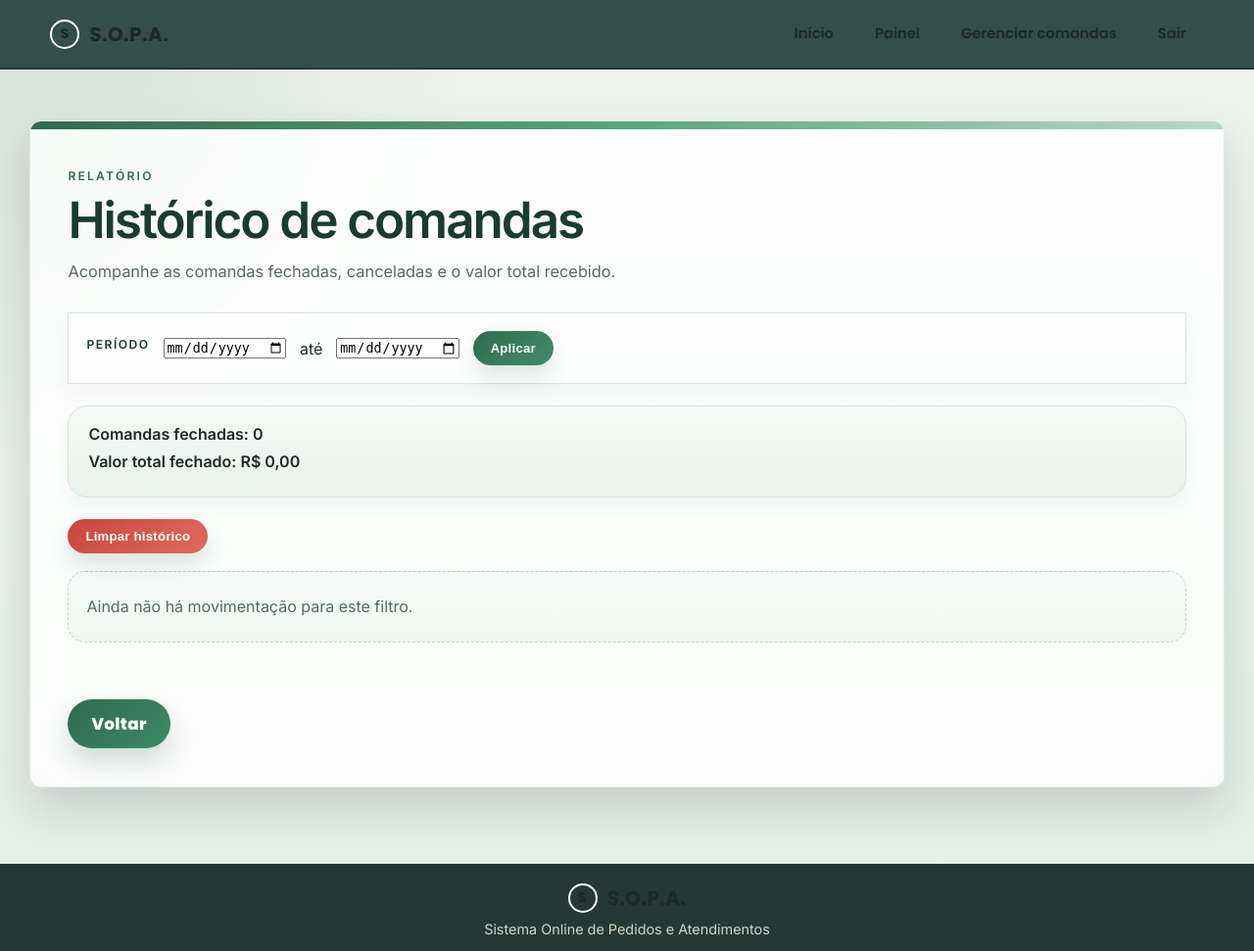
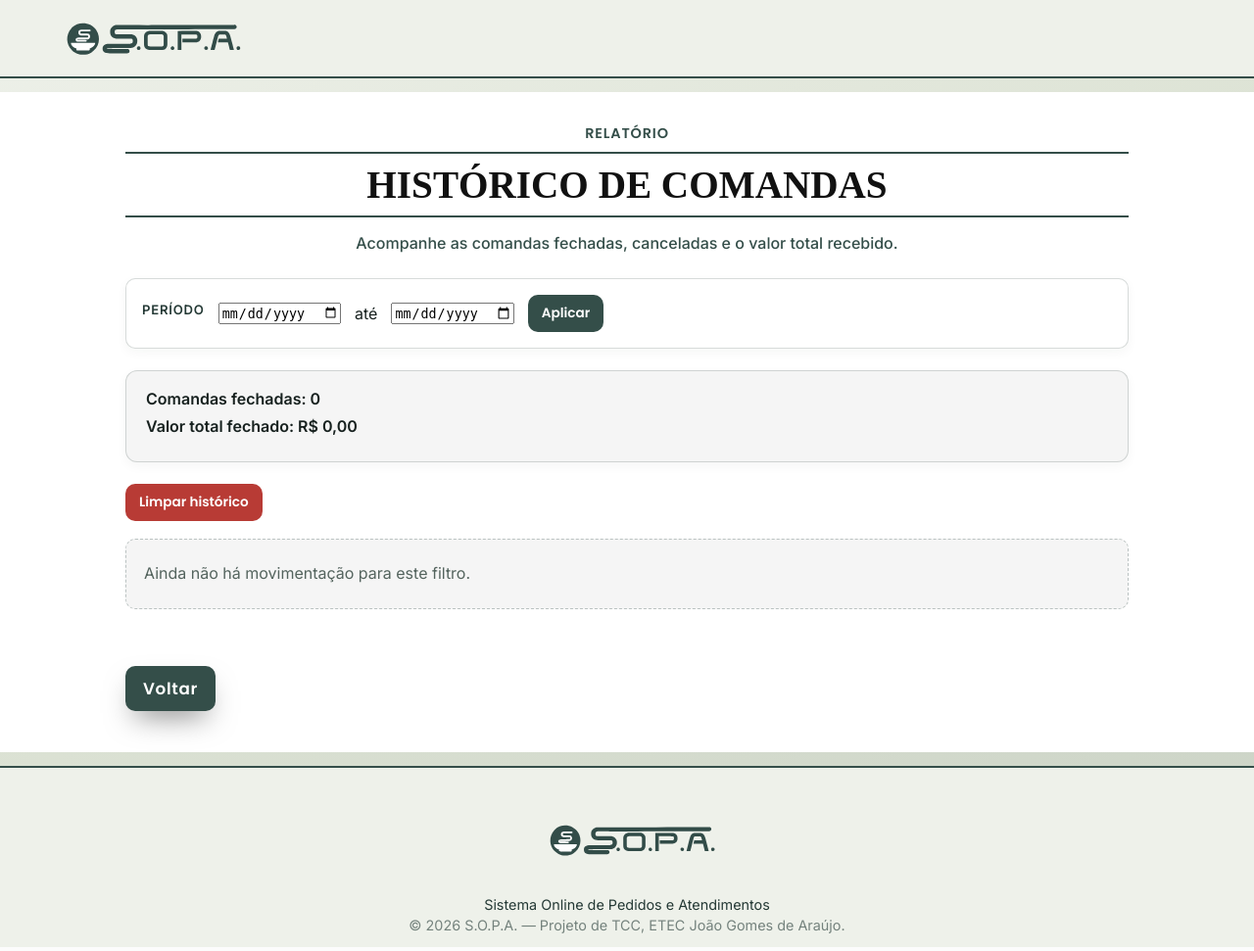
Before and after one commit to santanayzs/tcc_sopa, a PHP site: page /comandas/historico/historico-comandas.php in a window 1280 px wide. Shown: the whole page at 98% size. Run offline with PHP 8.4, Linux system fonts and the light colour scheme; the visitor is signed in with stand-in values (Sample User, id 1); data that the repository does not hold is empty.

Commit message:
CSS padronizado em comandas

```diff
--- a/comandas/historico/historico-comandas.php
+++ b/comandas/historico/historico-comandas.php
@@ -118,16 +118,24 @@ if ($aviso === 'historico_limpo') {
 </head>
 <body class="dashboard-page">
     <header class="site-header">
-        <a href="../../index.html" class="logo">
-            <span class="logo-badge">S</span>
-            <span class="logo-word">S.O.P.A.</span>
+        <a href="../../dashboard/index.php" class="logo" aria-label="S.O.P.A. — voltar ao Painel">
+            <img src="../../img/logotipoBranco.svg" alt="Logotipo S.O.P.A." class="logotipo">
         </a>
-        <nav class="main-nav">
+        <nav class="main-nav" id="main-nav">
             <a href="../../index.html">Início</a>
             <a href="../../dashboard/index.php">Painel</a>
             <a href="../comandas.php">Gerenciar comandas</a>
             <a href="../../auth/logout.php">Sair</a>
         </nav>
+
+        <button
+            class="nav-toggle"
+            id="nav-toggle"
+            aria-label="Abrir menu"
+            aria-expanded="false"
+            aria-controls="main-nav">
+            <span></span><span></span><span></span>
+        </button>
     </header>
 
     <main class="dashboard-shell">
@@ -219,11 +227,12 @@ if ($aviso === 'historico_limpo') {
     </main>
 
     <footer class="site-footer">
-        <div class="logo">
-            <span class="logo-badge">S</span>
-            <span class="logo-word">S.O.P.A.</span>
-        </div>
+        <img src="../../img/logotipoBranco.svg" alt="Logotipo S.O.P.A." class="logotipoFooter">
         <p>Sistema Online de Pedidos e Atendimentos</p>
+        <p class="footer-fine">
+            &copy; 2026 S.O.P.A. — Projeto de TCC, ETEC João Gomes de Araújo.
+        </p>
     </footer>
+    <script src="../../JS/main-nav.js"></script>
 </body>
 </html>
--- a/comandas/testecomandas.css
+++ b/comandas/testecomandas.css
@@ -1,13 +1,13 @@
 :root {
-  --comanda-bg: #eef4f0;
-  --comanda-panel: #ffffff;
-  --comanda-panel-alt: #f5faf6;
-  --comanda-line: #d8e4dc;
-  --comanda-green: #2f6b4f;
-  --comanda-green-dark: #193c2f;
-  --comanda-green-soft: #e5f4ee;
-  --comanda-text: #1c2a26;
-  --comanda-muted: #546b64;
+  --comanda-bg: var(--cream-1);
+  --comanda-panel: var(--white);
+  --comanda-panel-alt: #f5f5f5;
+  --comanda-line: rgba(36, 57, 53, 0.18);
+  --comanda-green: var(--green-800);
+  --comanda-green-dark: var(--green-900);
+  --comanda-green-soft: #e1efe3;
+  --comanda-text: #17211f;
+  --comanda-muted: #54645e;
   --comanda-red: #d74e45;
   --comanda-red-soft: #ffe7e5;
   --comanda-gold: #d7a742;
@@ -17,70 +17,161 @@
 }
 
 body.dashboard-page {
-  background:
-    radial-gradient(circle at top left, rgba(47, 107, 79, 0.14), transparent 30%),
-    linear-gradient(180deg, #edf3ee 0%, #e3eee7 100%);
+  background: linear-gradient(155deg, #eef1ea 0%, #dde3d5 45%, #c9d1c4 100%);
   color: var(--comanda-text);
 }
 
+.site-header {
+  background: var(--cream-1);
+  border-bottom: 2px solid var(--green-800);
+  color: var(--green-900);
+}
+
+.main-nav a {
+  color: var(--green-900);
+}
+
+.main-nav a:hover {
+  background: rgba(36, 57, 53, 0.08);
+}
+
+.nav-toggle {
+  display: flex;
+  position: relative;
+  z-index: 102;
+  flex-shrink: 0;
+  flex-direction: column;
+  justify-content: center;
+  gap: 5px;
+  width: 38px;
+  height: 38px;
+  padding: 4px;
+  border: 0;
+  background: transparent;
+  cursor: pointer;
+}
+
+.nav-toggle span {
+  display: block;
+  height: 2px;
+  border-radius: 2px;
+  background: var(--green-900);
+  transition: transform 0.25s ease, opacity 0.25s ease;
+}
+
+.nav-toggle.open span:nth-child(1) {
+  transform: translateY(7px) rotate(45deg);
+}
+
+.nav-toggle.open span:nth-child(2) {
+  opacity: 0;
+}
+
+.nav-toggle.open span:nth-child(3) {
+  transform: translateY(-7px) rotate(-45deg);
+}
+
+.main-nav {
+  position: fixed;
+  top: 80px;
+  right: 0;
+  left: auto;
+  z-index: 101;
+  display: flex;
+  width: 270px;
+  max-width: 80vw;
+  height: calc(100vh - 80px);
+  max-height: none;
+  flex-direction: column;
+  align-items: stretch;
+  gap: 8px;
+  padding: 24px 16px;
+  overflow-x: hidden;
+  overflow-y: auto;
+  border-left: 2px solid var(--green-800);
+  background: var(--cream-1);
+  box-shadow: -8px 8px 25px rgba(0, 0, 0, 0.15);
+  visibility: hidden;
+  transform: translateX(100%);
+  transition: transform 0.3s ease, visibility 0.3s ease;
+}
+
+.main-nav.open {
+  max-height: none;
+  visibility: visible;
+  transform: translateX(0);
+}
+
+.main-nav a {
+  display: block;
+  padding: 14px 16px;
+  border: 0;
+  border-radius: 10px;
+  color: var(--green-900);
+}
+
+.main-nav a:hover {
+  background: var(--cream-2);
+}
+
 .dashboard-shell {
-  width: min(1220px, calc(100% - 32px));
-  margin: 52px auto 78px;
+  width: 100%;
+  min-height: calc(100vh - 140px);
+  margin: 14px 0;
+  padding: 32px 0 42px;
+  background: var(--white);
 }
 
 .dashboard-card {
-  position: relative;
-  background: rgba(255, 255, 255, 0.82);
-  border: 1px solid rgba(47, 107, 79, 0.12);
-  border-radius: 12px;
-  box-shadow: var(--shadow-strong);
-  padding: clamp(24px, 3vw, 42px);
-  backdrop-filter: blur(10px);
-  overflow: hidden;
-}
-
-.dashboard-card::before {
-  content: "";
-  position: absolute;
-  inset: 0 auto auto 0;
-  width: 100%;
-  height: 8px;
-  background: linear-gradient(90deg, var(--comanda-green) 0%, #5aa47f 50%, #b9d8c7 100%);
+  width: min(100% - 72px, 1024px);
+  margin: 0 auto;
+  padding: 0;
+  background: transparent;
 }
 
 .dashboard-eyebrow {
-  margin: 10px 0 10px;
-  color: var(--comanda-green);
-  font-size: 0.76rem;
-  letter-spacing: 0.18em;
+  margin: 0 0 8px;
+  color: var(--green-800);
+  font-family: var(--font-display);
+  font-size: 0.9rem;
+  font-weight: 600;
+  letter-spacing: 0.06em;
+  text-align: center;
   text-transform: uppercase;
-  font-weight: 800;
 }
 
 .dashboard-card h1 {
   margin: 0;
-  font-size: clamp(2.1rem, 4vw, 3.2rem);
-  line-height: 1.08;
-  color: var(--comanda-green-dark);
-  letter-spacing: -0.04em;
+  padding: 10px 12px;
+  border-top: 2px solid var(--green-800);
+  border-bottom: 2px solid var(--green-800);
+  color: #111;
+  font-family: var(--font-accent);
+  font-size: clamp(2rem, 3.2vw, 2.45rem);
+  font-weight: 600;
+  line-height: 1.1;
+  text-align: center;
+  text-transform: uppercase;
 }
 
 .dashboard-text {
-  margin: 10px 0 28px;
-  font-size: 1.02rem;
-  line-height: 1.75;
-  color: var(--comanda-muted);
   max-width: 760px;
+  margin: 14px auto 24px;
+  color: #344e49;
+  font-family: var(--font-body);
+  font-size: 1rem;
+  font-weight: 500;
+  line-height: 1.5;
+  text-align: center;
 }
 
 .comanda-aviso {
   display: block;
   margin: 0 0 22px;
-  padding: 14px 18px;
-  border-radius: 0;
-  font-weight: 700;
-  font-size: 0.96rem;
-  box-shadow: 0 10px 20px rgba(22, 37, 32, 0.04);
+  padding: 12px 16px;
+  border-radius: 8px;
+  font-weight: 600;
+  font-size: 0.95rem;
 }
 
 .comanda-aviso-ok {
@@ -101,52 +192,54 @@ body.dashboard-page {
   align-items: center;
   justify-content: center;
   border: none;
-  border-radius: 999px;
+  border-radius: 10px;
   text-decoration: none;
-  font-weight: 800;
-  letter-spacing: 0.02em;
-  transition: transform 0.2s ease, box-shadow 0.2s ease, filter 0.2s ease;
+  font-family: var(--font-display);
+  font-weight: 600;
+  transition: background-color 0.2s ease, transform 0.2s ease;
   cursor: pointer;
 }
 
 .btn-pill {
-  background: linear-gradient(135deg, var(--comanda-green) 0%, #3d8967 100%);
+  background: var(--green-800);
   color: var(--white);
-  padding: 12px 24px;
-  box-shadow: 0 14px 26px rgba(47, 107, 79, 0.22);
+  padding: 10px 18px;
 }
 
 .btn-mini {
-  background: linear-gradient(135deg, var(--comanda-green) 0%, #428d69 100%);
+  background: var(--green-800);
   color: var(--white);
-  padding: 10px 18px;
-  font-size: 0.82rem;
-  box-shadow: 0 12px 22px rgba(47, 107, 79, 0.16);
+  padding: 9px 14px;
+  font-size: 0.85rem;
 }
 
 .btn-mini.abrir {
-  background: linear-gradient(135deg, #2d6d51 0%, #4c9d7a 100%);
+  background: var(--green-800);
 }
 
 .btn-mini.danger {
-  background: linear-gradient(135deg, #c8473d 0%, #e06a5d 100%);
+  background: #b83b35;
 }
 
 .btn-mini:hover,
 .btn-pill:hover {
-  transform: translateY(-2px);
-  filter: brightness(1.02);
+  transform: translateY(-1px);
+  background-color: var(--green-900);
+}
+
+.btn-mini.danger:hover {
+  background: #922e2a;
 }
 
 .estado-vazio,
 .cardapio-vazio {
   padding: 22px 18px;
-  border-radius: 18px;
-  background: linear-gradient(180deg, #f7faf8 0%, #eef7f0 100%);
-  border: 1px dashed rgba(47, 107, 79, 0.25);
+  border: 1px dashed rgba(52, 78, 73, 0.3);
+  border-radius: 10px;
+  background: #f5f5f5;
   color: var(--comanda-muted);
   margin-top: 18px;
-  line-height: 1.7;
+  line-height: 1.6;
 }
 
 .form-nova-mesa,
@@ -155,7 +248,7 @@ body.dashboard-page {
 .comanda-secao,
 .item-comanda-row,
 .comanda-topo {
-  background: rgba(255, 255, 255, 0.52);
+  background: var(--white);
 }
 
 .seletor-cardapio {
@@ -163,10 +256,10 @@ body.dashboard-page {
   align-items: center;
   gap: 14px;
   border: 1px solid var(--comanda-line);
-  border-radius: 0;
-  padding: 18px 18px;
+  border-radius: 10px;
+  padding: 16px;
   margin: 18px 0 22px;
-  box-shadow: 0 12px 20px rgba(24, 43, 37, 0.04);
+  box-shadow: 0 4px 12px rgba(24, 43, 37, 0.04);
   flex-wrap: wrap;
 }
 
@@ -185,10 +278,10 @@ body.dashboard-page {
 .comanda-secao label {
   display: block;
   margin-bottom: 8px;
-  font-size: 0.76rem;
-  font-weight: 800;
+  font-size: 0.82rem;
+  font-weight: 600;
   text-transform: uppercase;
-  letter-spacing: 0.12em;
+  letter-spacing: 0.06em;
   color: var(--comanda-green-dark);
 }
 
@@ -354,10 +449,10 @@ body.dashboard-page {
   gap: 20px;
   margin: 22px 0;
   padding: 18px 20px;
-  background: linear-gradient(180deg, #f4f9f5 0%, #eaf3ed 100%);
+  background: #f5f5f5;
   border: 1px solid var(--comanda-line);
-  border-radius: 20px;
-  box-shadow: 0 10px 18px rgba(17, 27, 23, 0.04);
+  border-radius: 12px;
+  box-shadow: 0 4px 12px rgba(17, 27, 23, 0.04);
 }
 
 .comanda-topo p {
@@ -424,15 +519,36 @@ body.dashboard-page {
   margin-top: 30px;
 }
 
+.site-footer {
+  background: var(--cream-1);
+  border-top: 2px solid var(--green-800);
+}
+
+.site-footer p {
+  color: var(--green-900);
+}
+
 @media (max-width: 720px) {
   .site-header {
-    flex-wrap: wrap;
+    flex-wrap: nowrap;
   }
 
   .main-nav {
-    width: 100%;
-    justify-content: space-between;
-    flex-wrap: wrap;
+    width: 270px;
+    max-width: 80vw;
+    height: calc(100vh - 80px);
+    flex-direction: column;
+    align-items: stretch;
+    justify-content: flex-start;
+    padding: 24px 16px;
+  }
+
+  .dashboard-card {
+    width: min(100% - 32px, 600px);
+  }
+
+  .dashboard-shell {
+    padding: 20px 0 30px;
   }
 
   .seletor-cardapio,
```
Also changed, not shown: other parts of comandas/testecomandas.css (+56 -18 lines), comandas/comandas.php (+17 -9 lines), comandas/comandas/comanda-detalhe.php (+17 -8 lines).
